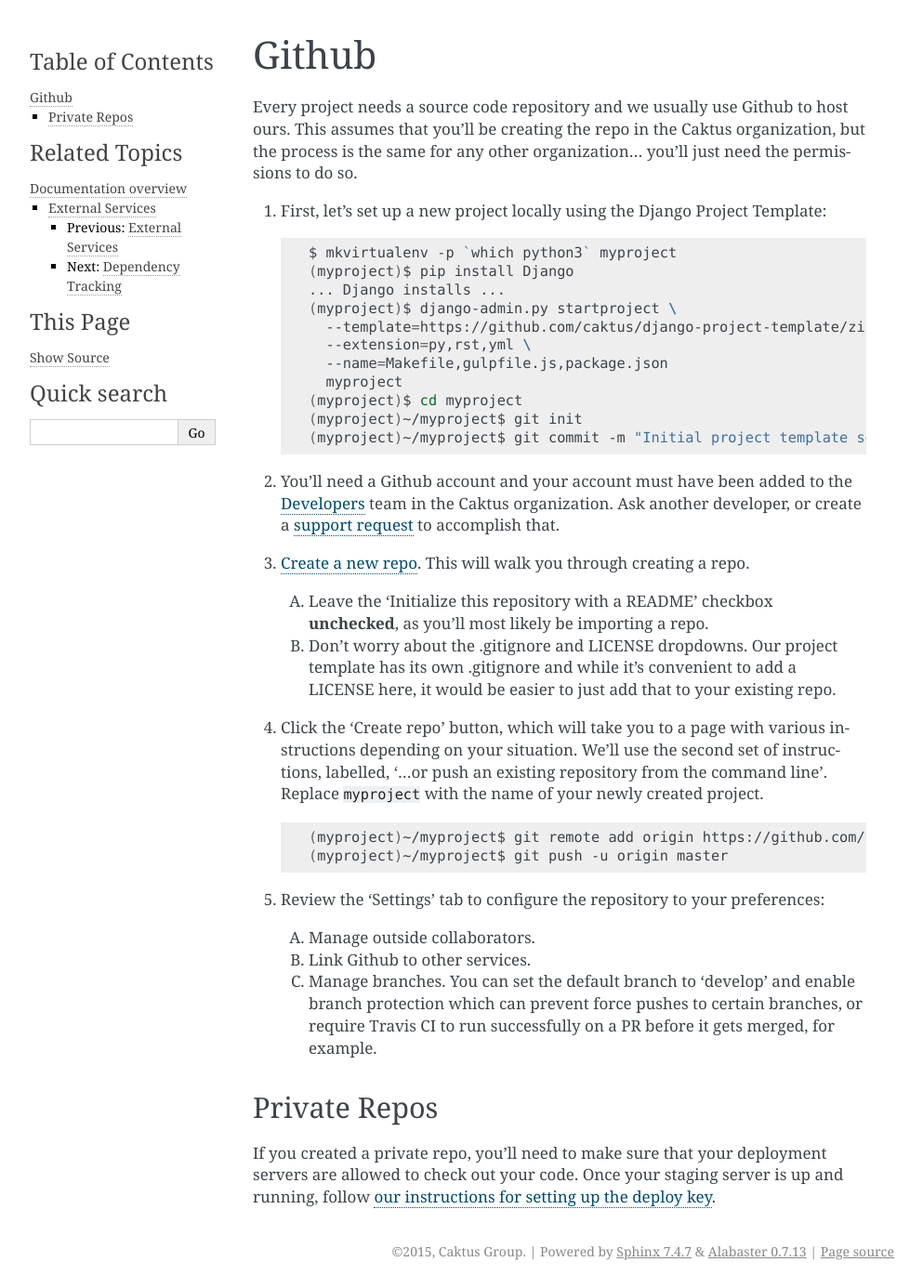
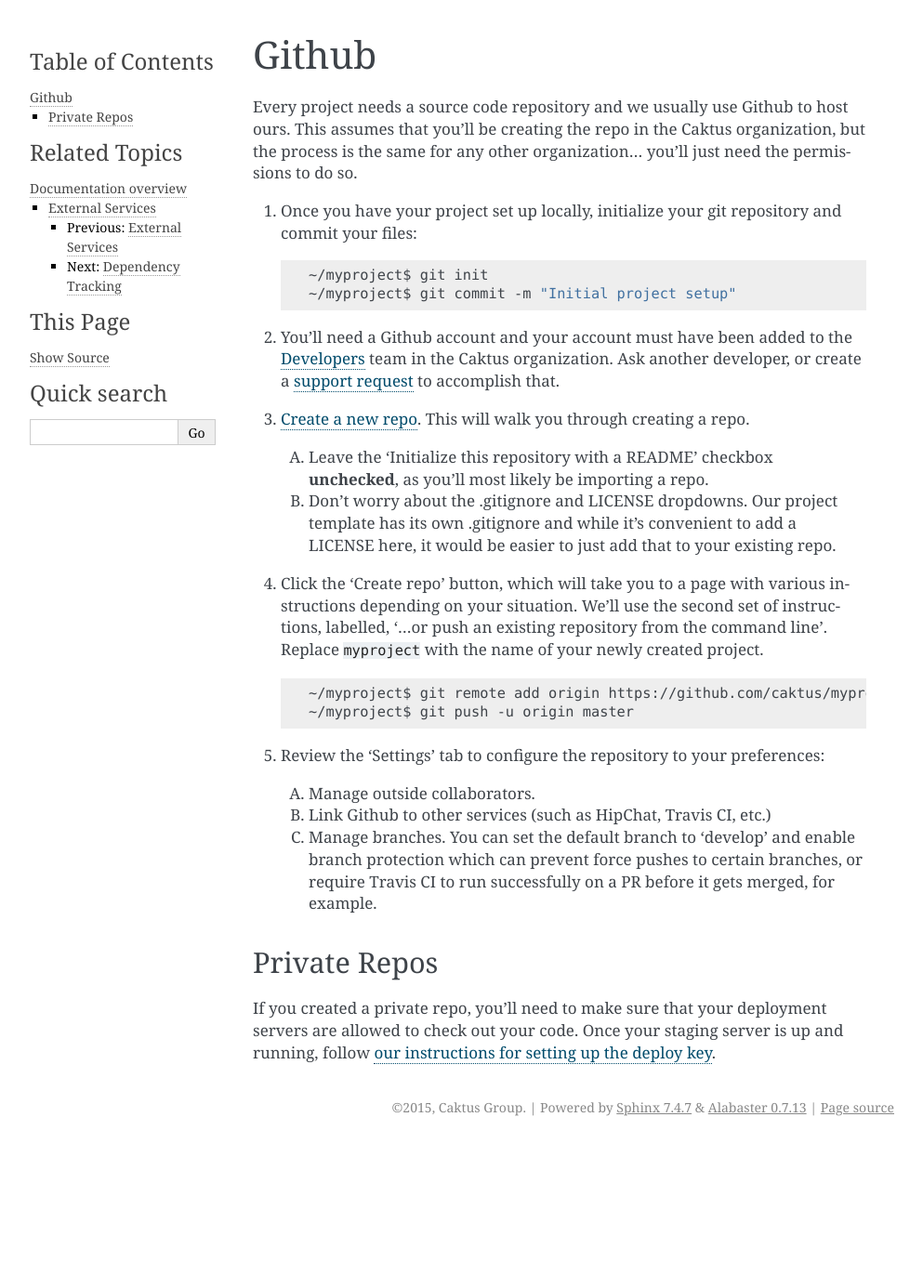
Before and after one commit to caktus/guidebook, a Sphinx documentation site: the page built from source/services/github.rst, in a window 1280 px wide. Shown: the whole page at 93% size, without its empty margins (148-1141 px from the left). Built offline with Sphinx 7.4.7, drawn with Linux system fonts in a browser that asks for light colours; after the commit the page ends 1231 px from its top, so only the background shows below that.

Commit message:
Feedback improvements

```diff
--- a/source/services/github.rst
+++ b/source/services/github.rst
@@ -5,21 +5,12 @@
 that you'll be creating the repo in the Caktus organization, but the process is the same for any
 other organization... you'll just need the permissions to do so.
 
-#. First, let's set up a new project locally using the Django Project Template:
+#. Once you have your project set up locally, initialize your git repository and commit your files:
 
    .. code-block:: bash
 
-      $ mkvirtualenv -p `which python3` myproject
-      (myproject)$ pip install Django
-      ... Django installs ...
-      (myproject)$ django-admin.py startproject \
-        --template=https://github.com/caktus/django-project-template/zipball/master \
-        --extension=py,rst,yml \
-        --name=Makefile,gulpfile.js,package.json
-        myproject
-      (myproject)$ cd myproject
-      (myproject)~/myproject$ git init
-      (myproject)~/myproject$ git commit -m "Initial project template setup"
+      ~/myproject$ git init
+      ~/myproject$ git commit -m "Initial project setup"
 
 #. You'll need a Github account and your account must have been added to the `Developers
    <https://github.com/orgs/caktus/teams/developers>`_ team in the Caktus organization. Ask another
@@ -43,13 +34,13 @@
 
    .. code-block:: bash
 
-      (myproject)~/myproject$ git remote add origin https://github.com/caktus/myproject.git
-      (myproject)~/myproject$ git push -u origin master
+      ~/myproject$ git remote add origin https://github.com/caktus/myproject.git
+      ~/myproject$ git push -u origin master
 
 #. Review the 'Settings' tab to configure the repository to your preferences:
 
    A. Manage outside collaborators.
-   #. Link Github to other services.
+   #. Link Github to other services (such as HipChat, Travis CI, etc.)
    #. Manage branches. You can set the default branch to 'develop' and enable branch protection
       which can prevent force pushes to certain branches, or require Travis CI to run successfully
       on a PR before it gets merged, for example.
```
